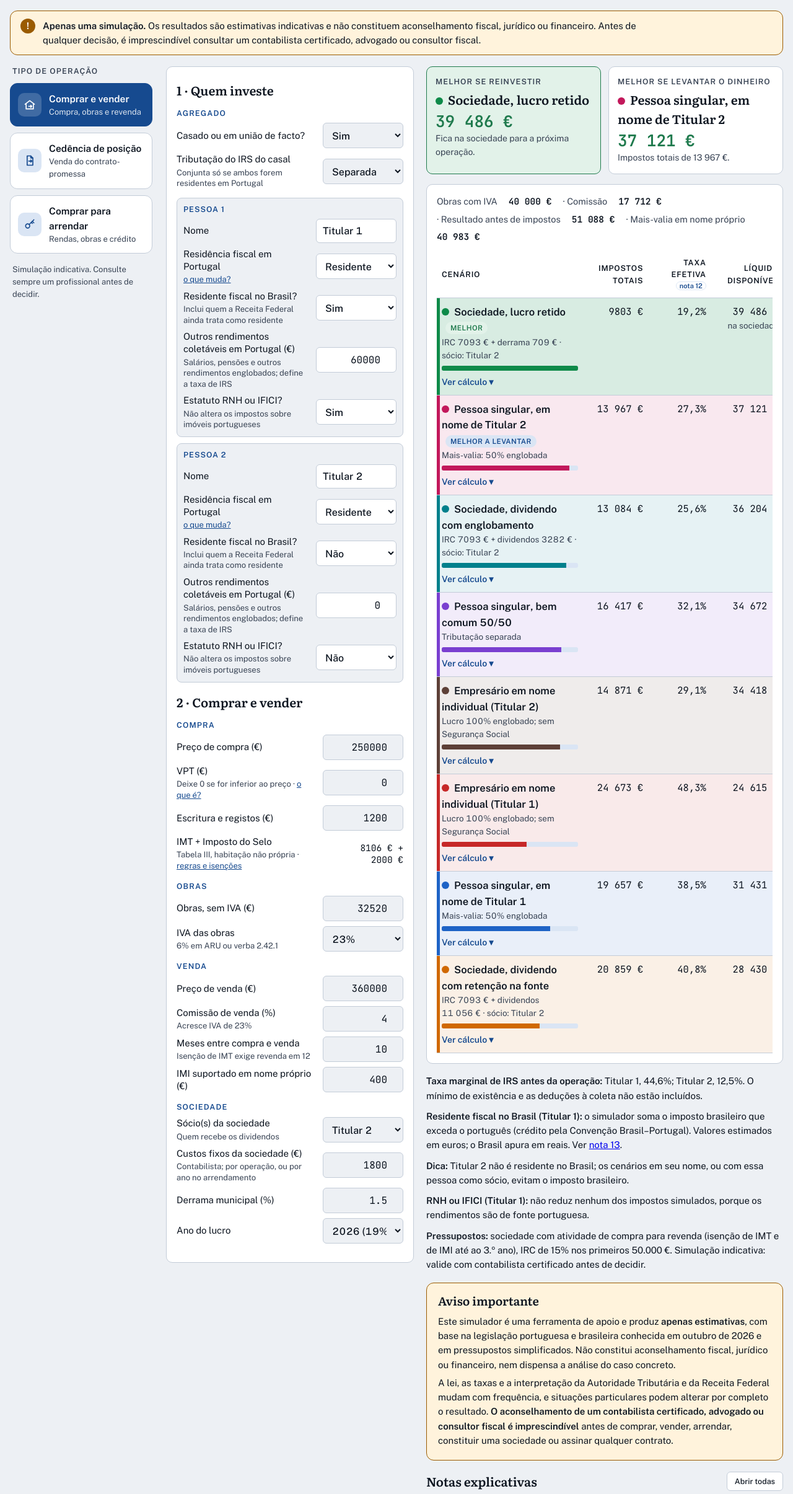
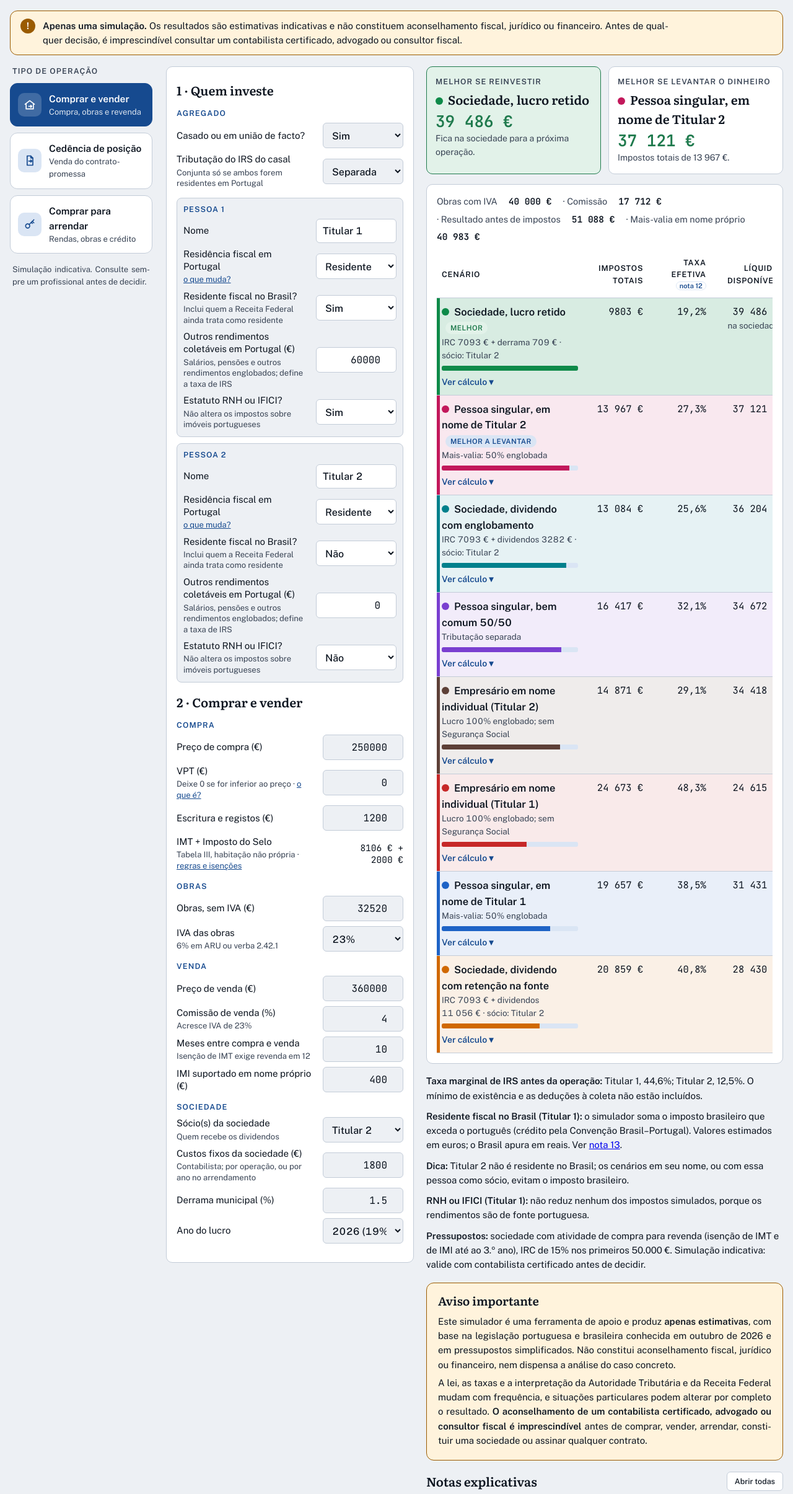
Before and after one commit to quantofica/quantofica.github.io, a plain HTML site: page index.html in a window 1280 px wide. Shown: the part 150-2560 px from the top of the page at 62% size. Drawn offline with nearby package versions, Linux system fonts and the light colour scheme.

Commit message:
Avisos com texto justificado
Co-Authored-By: Claude Opus 5.5 <noreply@anthropic.com>
Claude-Session: https://claude.ai/code/session_016Pmxm1s6DHVDCD6S7ZeTBk

```diff
--- a/index.html
+++ b/index.html
@@ -261,11 +261,12 @@ td .det{font-family:var(--body)}
 .side-disc{font-size:13px;color:var(--muted);margin:6px 4px 0}
 /* Avisos */
 .disc-top{display:flex;gap:12px;align-items:flex-start;background:var(--warn-soft);border:1px solid var(--warn);border-radius:12px;padding:12px 16px;margin-bottom:18px}
-.disc-top p{margin:0;font-size:15px;color:var(--ink);max-width:110ch}
+.disc-top p{margin:0;font-size:15px;color:var(--ink);max-width:110ch;text-align:justify;hyphens:auto;-webkit-hyphens:auto}
 .disc-ic{flex:none;width:24px;height:24px;border-radius:50%;background:var(--warn);color:var(--panel);font:700 15px/24px var(--body);text-align:center}
 .disc-full{margin-top:18px;background:var(--warn-soft);border:1px solid var(--warn);border-radius:12px;padding:14px 18px;max-width:80ch}
 .disc-full h2{font-family:var(--display);font-size:19px;margin:0 0 6px}
-.disc-full p{font-size:15px;margin:6px 0;color:var(--ink)}
+.disc-full p{font-size:15px;margin:6px 0;color:var(--ink);text-align:justify;hyphens:auto;-webkit-hyphens:auto}
+.side-disc{text-align:justify;hyphens:auto;-webkit-hyphens:auto}
 @media (max-width:1180px){
   .shell{grid-template-columns:minmax(0,1fr);gap:14px}
   .side{z-index:15;grid-template-columns:repeat(3,minmax(0,1fr));background:var(--bg);padding-block:8px;top:env(safe-area-inset-top,0px)}
--- a/sw.js
+++ b/sw.js
@@ -1,6 +1,6 @@
 // Simulador Imobiliário PT: funcionamento sem internet.
 // Ao publicar uma nova versão, altere VERSION para que os telemóveis recebam a atualização.
-const VERSION = "simulador-2026-10-17e";
+const VERSION = "simulador-2026-10-17f";
 const CORE = ["./", "./index.html", "./manifest.webmanifest",
   "./icons/icon-192.png", "./icons/icon-512.png", "./icons/maskable-512.png",
   "./icons/apple-touch-icon.png", "./icons/favicon-32.png"];
```
